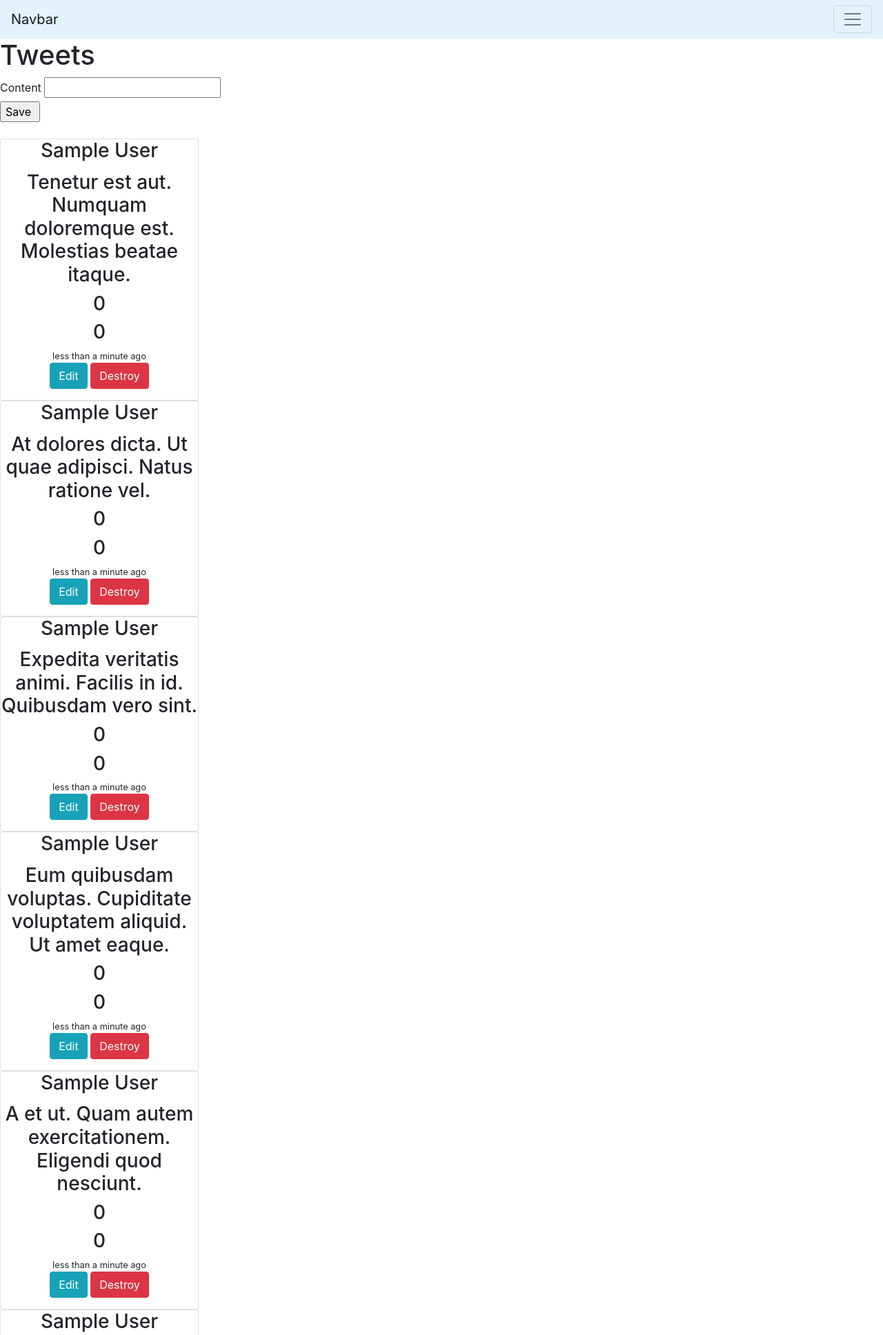
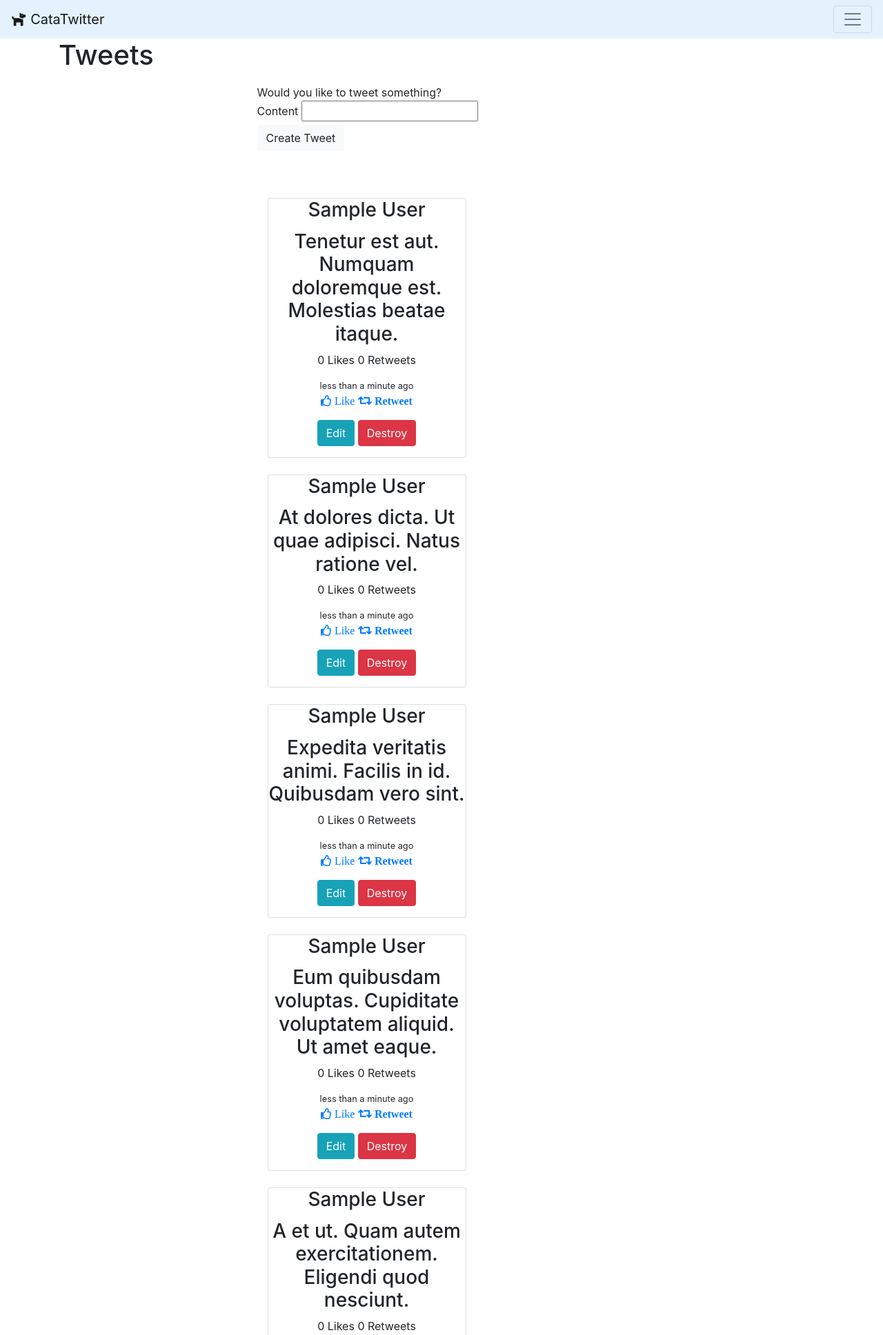
Before and after one commit to catalistt/Hito1, a Rails app: page / in a window 1280 px wide. Shown: the top 1936 px of the page at 69% size. Run offline with Rails 7, Linux system fonts and the light colour scheme; the visitor is signed in with stand-in values (Sample User, id 1); data comes from the database, SQL or seed files in the repository; data that the repository does not hold is empty; style sheets or scripts are compiled from the project's sources; some libraries are stand-ins or nearby versions.

Commit message:
Listo hasta historia IV

```diff
--- a/app/assets/stylesheets/application.css
+++ b/app/assets/stylesheets/application.css
@@ -13,3 +13,9 @@
  *= require_tree .
  *= require_self
  */
+
+ .center {
+  margin: auto;
+  width: 50%;
+  padding: 10px;
+}
--- a/app/controllers/tweets_controller.rb
+++ b/app/controllers/tweets_controller.rb
@@ -1,11 +1,10 @@
 class TweetsController < ApplicationController
   def index
+    @tweet = Tweet.new
     @tweets = Tweet.order(:created_at).page params[:page]
   end
 
   def show
-    @user_image = @user.image_url
-    #@likes = Likes.with_tweet.count(distinct: true)
   end
 
 
@@ -22,7 +21,7 @@ class TweetsController < ApplicationController
 
     respond_to do |format|
       if @tweet.save
-        format.html { redirect_to @tweet, notice: 'Tweet was successfully created.' }
+        format.html { redirect_to root_path, notice: 'Tweet was successfully created.' }
         format.json { render :show, status: :created, location: @tweet }
       else
         format.html { render :new }
--- a/app/models/tweet.rb
+++ b/app/models/tweet.rb
@@ -5,5 +5,4 @@ class Tweet < ApplicationRecord
   validates :content, presence: true
   paginates_per 50
 
-
 end
--- a/app/views/shared/_navbar.html.erb
+++ b/app/views/shared/_navbar.html.erb
@@ -1,5 +1,8 @@
 <nav class="navbar navbar-light" style="background-color: #e3f2fd;">
-  <a class="navbar-brand" href="#">Navbar</a>
+  <a class="navbar-brand" href="#">
+    <i class="fas fa-dog" width="30" height="30" class="d-inline-block align-top" alt=""></i>
+    CataTwitter
+  </a>
   <button class="navbar-toggler" type="button" data-toggle="collapse" data-target="#navbarNav" aria-controls="navbarNav" aria-expanded="false" aria-label="Toggle navigation">
     <span class="navbar-toggler-icon"></span>
   </button>
--- a/app/views/tweets/_form.html.erb
+++ b/app/views/tweets/_form.html.erb
@@ -17,6 +17,6 @@
   </div>
 
   <div class="actions">
-    <%= form.submit %>
+    <%= form.submit class: 'btn btn-light'  %>
   </div>
 <% end %>
--- a/app/views/tweets/index.html.erb
+++ b/app/views/tweets/index.html.erb
@@ -1,19 +1,28 @@
+<div class="container">
 <h1>Tweets</h1>
+
 <% if current_user%>
+  <div class="center"> Would you like to tweet something? </h5>
   <%= render 'tweets/form', tweet: @tweet %>
+  </div>
 <% end %>
 <br>
+<br>
 
-<div class="row">
-<div class="col-sm-2 col-md-2" style="width: 18rem;">
+<div class="row center">
+<div class="col-sm-2 col-md-2">
   <% @tweets.reverse.each do |tweet| %>
     <div class="card text-center" style="width: 18rem;">
       <%= image_tag (tweet.user.image_url), class:"user_image rounded-circle border" if tweet.user.image_url.present?%>
       <h3 class="card-title"><%= tweet.user %></h3>
       <h3><%= tweet.content %></h3>
-      <h3><%= tweet.likes_count %></h3>
-      <h3><%= tweet.retweets_count %></h3>
+      <p><%= tweet.likes_count %>  Likes
+      <%= tweet.retweets_count %>  Retweets</p>
       <small><%= time_ago_in_words(tweet.created_at) %> ago</small>
+      <p>
+        <%= link_to ' Like' , new_like_path, method: :post , class: "far fa-thumbs-up"%>
+        <%= link_to ' Retweet' , new_retweet_path, method: :post , class: "fas fa-retweet"%>
+      </p>
       <% if current_user %>
         <p>
         <%= link_to 'Edit', edit_tweet_path(tweet), class: "btn btn-info" %>
@@ -22,7 +31,9 @@
         <%= link_to 'Show', tweet, class: "btn btn-primary" %>
       <% end %>
     </div>
+    <br>
   <% end %>
+</div>
 </div>
 </div>
 <br>
--- a/app/views/tweets/new.html.erb
+++ b/app/views/tweets/new.html.erb
@@ -1,5 +1,6 @@
 <div class="container">
-  <h2>¿Qué quieres tweetear hoy?</h2>
+
+  <h2>Would you like to share something?</h2>
 
   <%= render 'form', tweet: @tweet %>
 
--- a/config/routes.rb
+++ b/config/routes.rb
@@ -2,7 +2,8 @@ Rails.application.routes.draw do
   devise_for :users
   resources :tweets
   get 'tweets/show'
-  get 'likes/index'
+  resources :likes
+  resources :retweets
   root "tweets#index"
   # For details on the DSL available within this file, see http://guides.rubyonrails.org/routing.html
 end
--- a/db/migrate/20200828021712_create_tweets.rb
+++ b/db/migrate/20200828021712_create_tweets.rb
@@ -2,8 +2,8 @@ class CreateTweets < ActiveRecord::Migration[5.2]
   def change
     create_table :tweets do |t|
       t.string :content
-      t.integer :likes
-      t.integer :retweets
+      t.integer :likes, default: 0, null: false
+      t.integer :retweets, default: 0, null: false
       t.references :user, foreign_key: true
 
       t.timestamps
```
Also changed, not shown: app/views/likes/new.html.erb (added), db/schema.rb.
